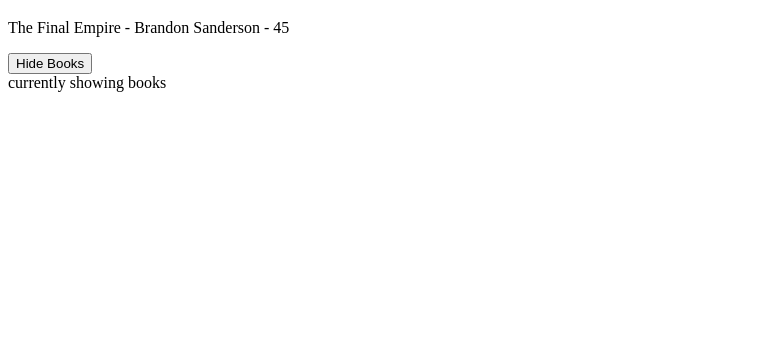
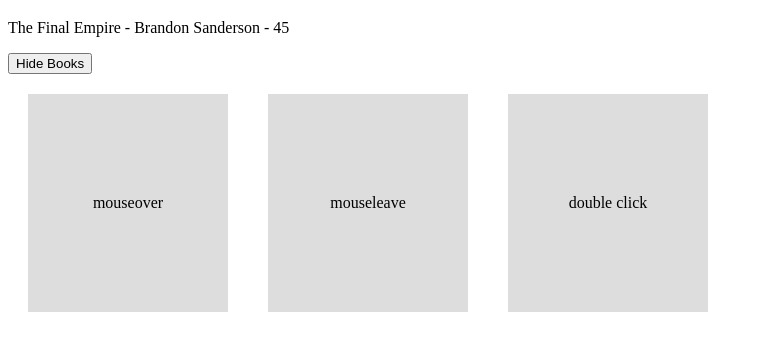
Before and after one commit to makepin2r/vue-practice, a plain HTML site: page index.html in a window 1280 px wide. Shown: the part 61-412 px from the top of the page, without its empty margins (0-763 px from the left). Drawn offline with nearby package versions, Linux system fonts and the light colour scheme.

Commit message:
이벤트 함수 실습

```diff
--- a/app.js
+++ b/app.js
@@ -15,6 +15,12 @@ const app = Vue.createApp({
     methods: {
         toggleShowBooks() {
             this.showBooks = !this.showBooks;
+        },
+        handleEvent(e, data) {
+            console.log(e, e.type);
+            if(data) {
+                console.log(data);
+            }
         }
     }
 })
--- a/index.html
+++ b/index.html
@@ -6,6 +6,16 @@
     <meta name="viewport" content="width=device-width, initial-scale=1.0">
     <title>Learning Vue</title>
     <script src="https://cdn.jsdelivr.net/npm/vue@3.0.2"></script>
+    <style>
+        .box {
+            padding: 100px 0;
+            width: 200px;
+            text-align: center;
+            background: #ddd;
+            margin: 20px;
+            display: inline-block;
+        }
+    </style>
 </head>
 <body>
     <h1>:)</h1>
@@ -20,9 +30,15 @@
             <span v-else>Show Books</span>
         </button>
 
-        <div v-show="showBooks">currently showing books</div>
-        <!-- v-if, v-else : DOM을 삽입/제거 -->
-        <!-- v-show : display 제어 -->
+        <br>
+        <!-- mouse events -->
+        <div class="box" @mouseover="handleEvent($event, 5)">mouseover</div>
+        <div class="box" @mouseleave="handleEvent">mouseleave</div>
+        <div class="box" @dblclick="handleEvent">double click</div>
+
+        <!-- 이벤트 함수에 아무 인자도 넘기지 않으면 첫 번째 인자는 자동으로 이벤트 객체가 된다. -->
+        <!-- 이벤트 함수에 커스텀 인자를 넣고 싶으면, 첫 번째 인자(이벤트 객체)로 $event를 명시하고 커스텀 인자를 넣는다. -->
+
     </div>
 
     <script src="app.js"></script>
```
